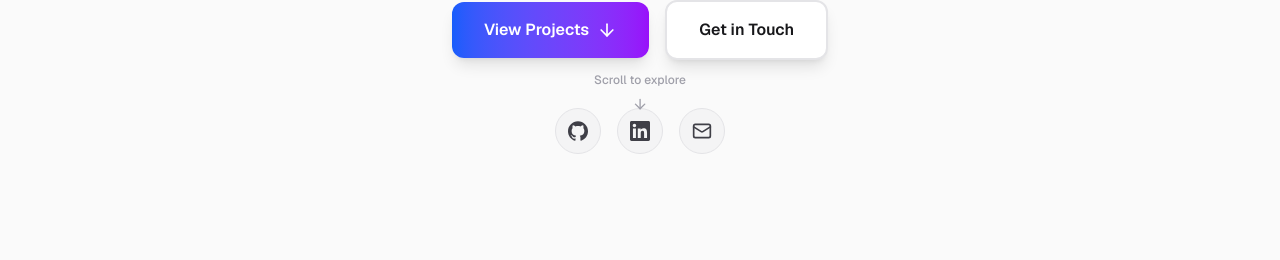
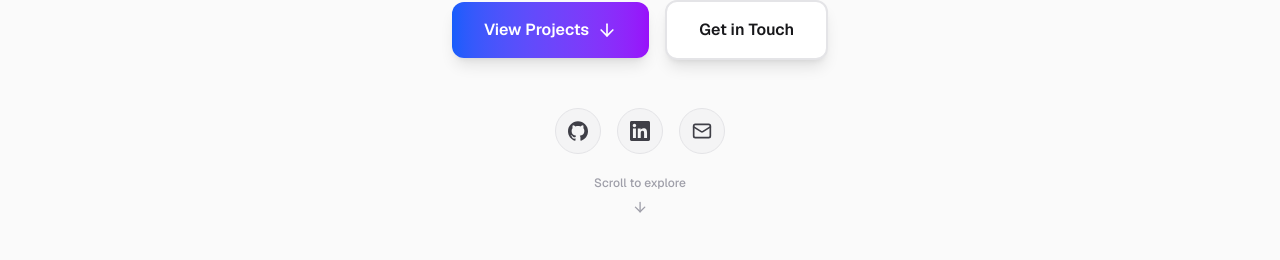
Before and after one commit to Messaoudi-Belkacem/bmdev-v2, a Next.js app: page / in a window 1280 px wide. Shown: the part 540-800 px from the top of the page. Built offline with nearby package versions, Linux system fonts and the light colour scheme.

Commit message:
refactor Hero component: adjust scroll indicator positioning and improve code readability

```diff
--- a/app/components/Hero/Hero.tsx
+++ b/app/components/Hero/Hero.tsx
@@ -126,13 +126,13 @@ export default function Hero() {
 						<Mail className="w-5 h-5" />
 					</a>
 				</div>
+			</div>
 
-				{/* Scroll Indicator */}
-				<div className="absolute bottom-8 left-1/2 -translate-x-1/2 animate-bounce">
-					<div className="flex flex-col items-center gap-2 text-zinc-400 dark:text-zinc-600">
-						<span className="text-xs font-medium">Scroll to explore</span>
-						<ArrowDown className="w-4 h-4" />
-					</div>
+			{/* Scroll Indicator - positioned relative to viewport */}
+			<div className="absolute bottom-8 left-1/2 -translate-x-1/2 animate-bounce">
+				<div className="flex flex-col items-center gap-2 text-zinc-400 dark:text-zinc-600">
+					<span className="text-xs font-medium">Scroll to explore</span>
+					<ArrowDown className="w-4 h-4" />
 				</div>
 			</div>
 
```
